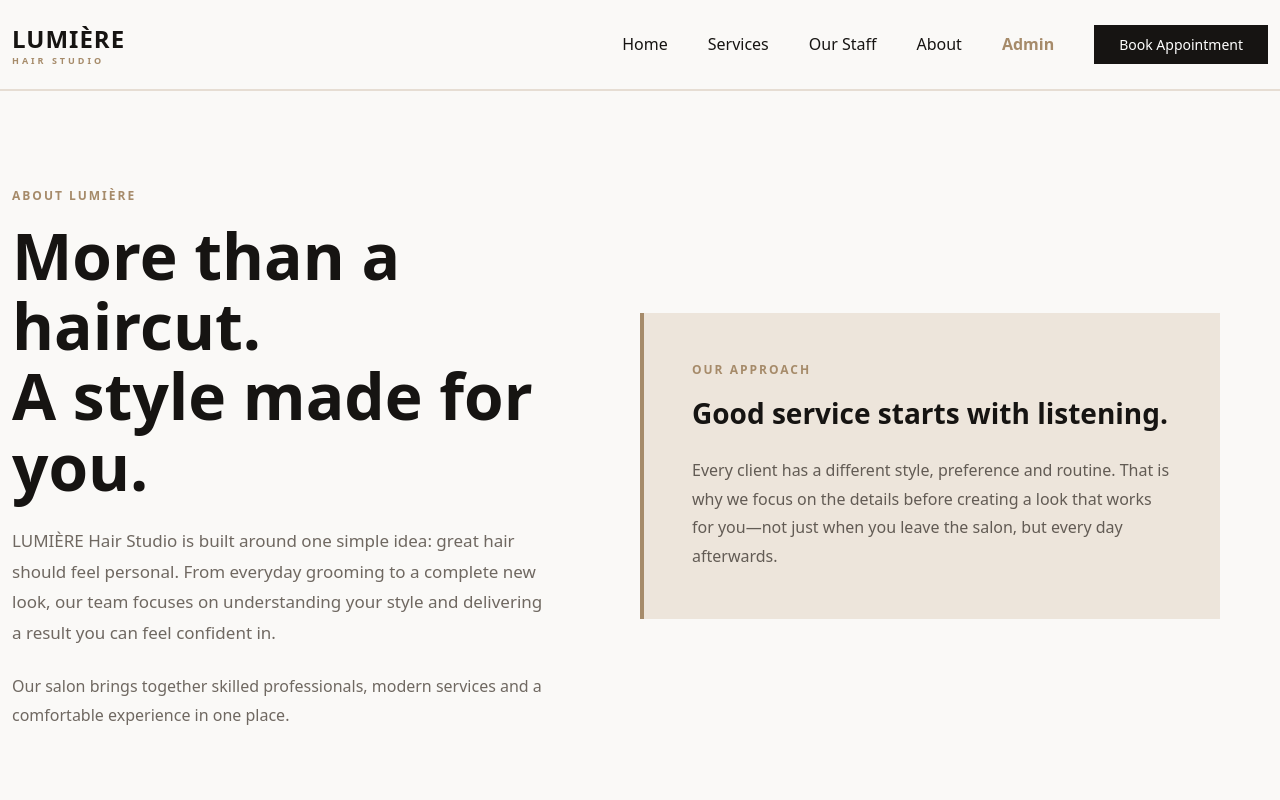
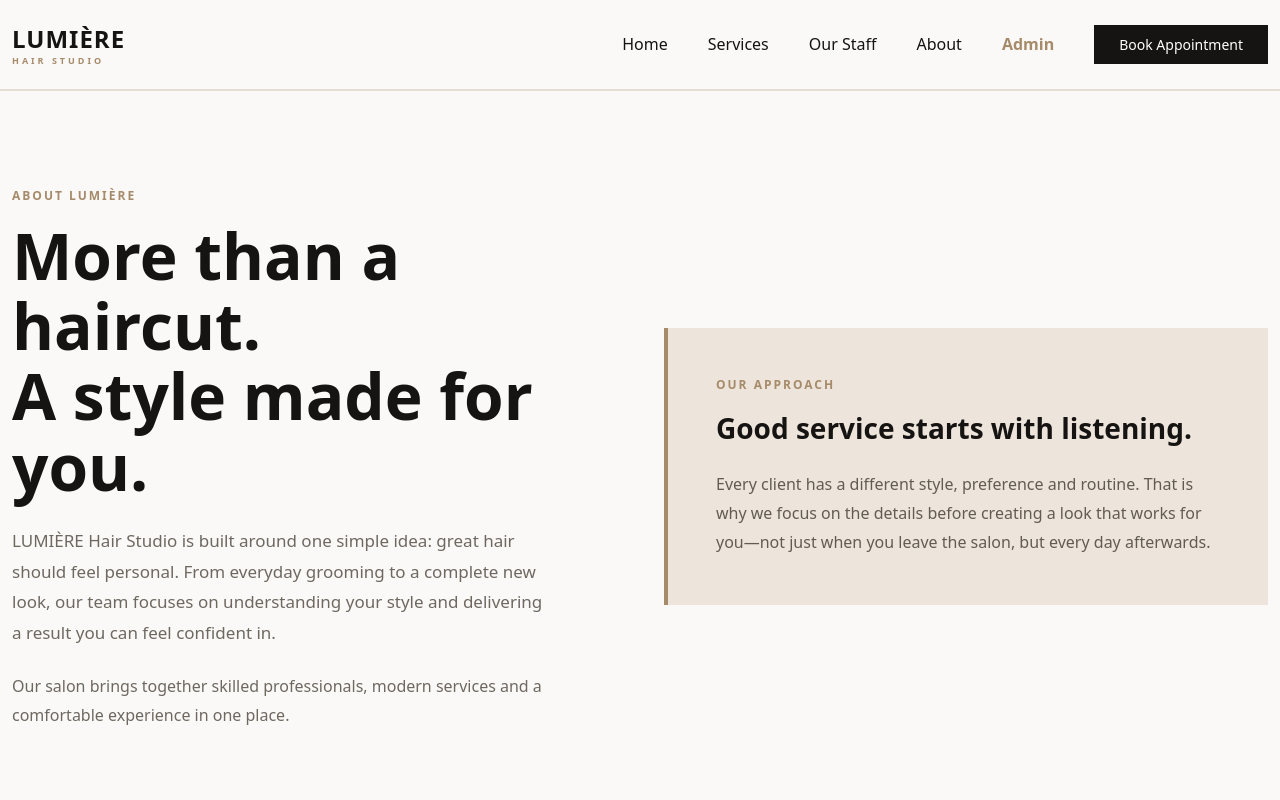
Before and after one commit to dilawar-hamid/lumiere-hair-studio-management-system, a React (Vite) app: page /about in a window 1280 px wide. Shown: the top 800 px of the page. Built offline with nearby package versions, Linux system fonts and the light colour scheme.

Commit message:
card center

```diff
--- a/src/components/ServiceCard.jsx
+++ b/src/components/ServiceCard.jsx
@@ -9,7 +9,7 @@ function ServiceCard({
   return (
     <div className="col-md-4 text-center justify-content-center">
       <div
-        className="card border-0 h-100"
+        className="card text-center justify-content-center border-0 h-100"
         style={{
           backgroundColor: "#FAF9F7",
           borderRadius: "0",
--- a/src/index.css
+++ b/src/index.css
@@ -23,7 +23,6 @@ svg {
 }
 
 .container,
-.container-fluid,
-.row {
+.container-fluid{
   max-width: 100%;
 }
```
